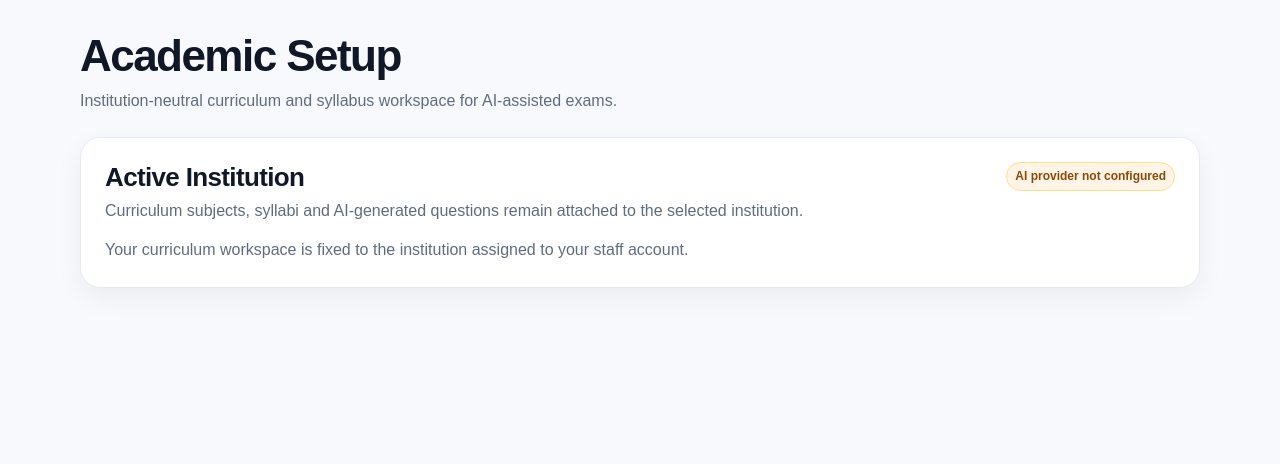
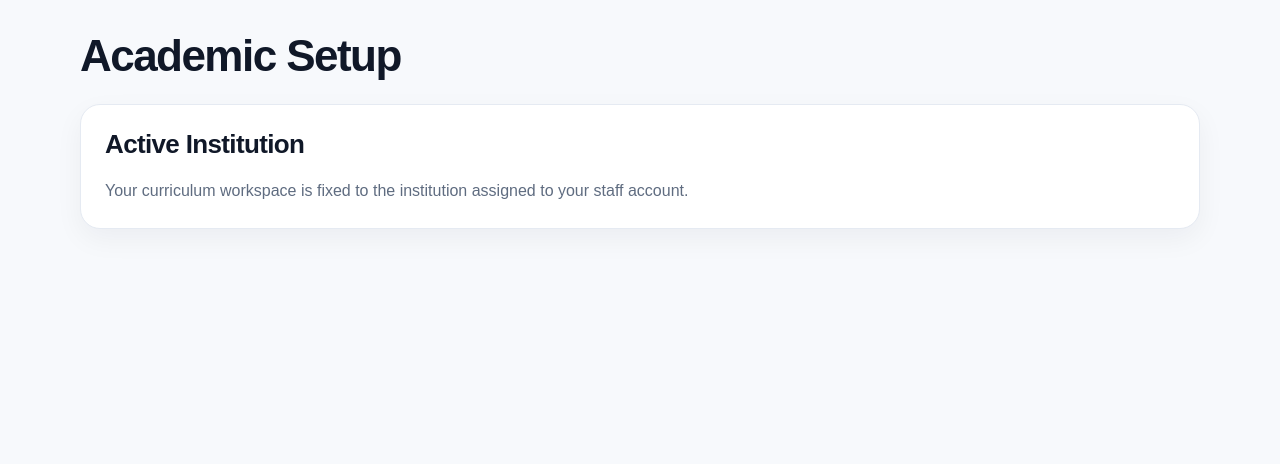
Before and after one commit to cshemant/HemantExamSystem, a Python web app: template templates/academic_setup.html in a window 1280 px wide. Shown: the part 73-537 px from the top of the page. Run offline with Jinja, Linux system fonts and the light colour scheme; the template is opened without the code that fills it, so the values that code supplies are empty.

Commit message:
Remove Academic Setup UI clutter

```diff
--- a/templates/academic_setup.html
+++ b/templates/academic_setup.html
@@ -1,8 +1,8 @@
 {% extends 'base.html' %}{% block content %}
-<div class="page-head"><div><h1>Academic Setup</h1><p class="muted">Institution-neutral curriculum and syllabus workspace for AI-assisted exams.</p></div></div>
+<div class="page-head"><div><h1>Academic Setup</h1></div></div>
 
 <div class="card">
-  <div class="import-header"><div><h2>Active Institution</h2><p class="muted">Curriculum subjects, syllabi and AI-generated questions remain attached to the selected institution.</p></div>{% if ai.configured %}<span class="badge success">AI {{ ai.provider|title }} · {{ ai.model }}</span>{% else %}<span class="badge warning">AI provider not configured</span>{% endif %}</div>
+  <div class="import-header"><div><h2>Active Institution</h2></div></div>
   {% if staff_role=='super_admin' %}{% if institutions %}<form method="post" class="actions"><input type="hidden" name="csrf_token" value="{{ csrf_token }}"><input type="hidden" name="action" value="switch_institution"><select name="institution_id" required>{% for row in institutions %}<option value="{{ row.id }}" {% if active_institution and row.id==active_institution.id %}selected{% endif %}>{{ row.name }}</option>{% endfor %}</select><button>Switch</button></form>{% endif %}
   <details {% if not active_institution %}open{% endif %}><summary><strong>Add institution</strong></summary><form method="post"><input type="hidden" name="csrf_token" value="{{ csrf_token }}"><input type="hidden" name="action" value="create_institution"><div class="grid"><div><label>Institution name</label><input name="institution_name" placeholder="Poornima University" required></div><div><label>Short name</label><input name="short_name" placeholder="PU"></div><div><label>City</label><input name="city" placeholder="Jaipur"></div><div><label>State</label><input name="state" placeholder="Rajasthan"></div><div><label>Country</label><input name="country" value="India"></div></div><button>Add Institution</button></form></details>{% else %}<p class="muted">Your curriculum workspace is fixed to the institution assigned to your staff account.</p>{% endif %}
 </div>
@@ -22,7 +22,7 @@
   <div class="import-header"><div><h2>{{ subject.name }}{% if subject.code %} <span class="badge gray">{{ subject.code }}</span>{% endif %}</h2><p class="muted">{{ b.program.name if b.program else '' }}{% if subject.semester %} · Semester {{ subject.semester }}{% endif %} · {{ card.generated_count }} curriculum-linked bank question(s)</p></div>{% if card.document %}<span class="badge {% if card.document.status=='confirmed' %}success{% else %}warning{% endif %}">{{ card.document.status|replace('_',' ')|title }}</span>{% endif %}</div>
 
   <details {% if not card.document %}open{% endif %}><summary><strong>Upload / replace syllabus</strong></summary>
-    <form method="post" action="{{ url_for('upload_curriculum_syllabus',subject_id=subject.id) }}" enctype="multipart/form-data"><input type="hidden" name="csrf_token" value="{{ csrf_token }}"><div class="grid"><div><label>Syllabus file</label><input type="file" name="syllabus_file" accept=".pdf,.docx,.txt,.md,.csv,.png,.jpg,.jpeg,.webp"><div class="mini-meta">PDF, DOCX, text or image. Original file bytes are not retained after parsing.</div></div><div><label>Or paste syllabus text</label><textarea name="syllabus_text" placeholder="UNIT I ..."></textarea></div></div><button>Analyse Syllabus</button></form>
+    <form method="post" action="{{ url_for('upload_curriculum_syllabus',subject_id=subject.id) }}" enctype="multipart/form-data"><input type="hidden" name="csrf_token" value="{{ csrf_token }}"><div class="grid"><div><label>Syllabus file</label><input type="file" name="syllabus_file" accept=".pdf,.docx,.txt,.md,.csv,.png,.jpg,.jpeg,.webp"><div class="mini-meta">PDF, DOCX, text or image.</div></div><div><label>Or paste syllabus text</label><textarea name="syllabus_text" placeholder="UNIT I ..."></textarea></div></div><button>Analyse Syllabus</button></form>
   </details>
 
   {% if card.document %}<div class="mini-meta" style="margin:12px 0"><strong>Latest source:</strong> {{ card.document.filename }} · parser {{ card.document.ai_provider }}{% if card.document.summary %}<br><strong>Summary:</strong> {{ card.document.summary }}{% endif %}</div>{% endif %}
```
